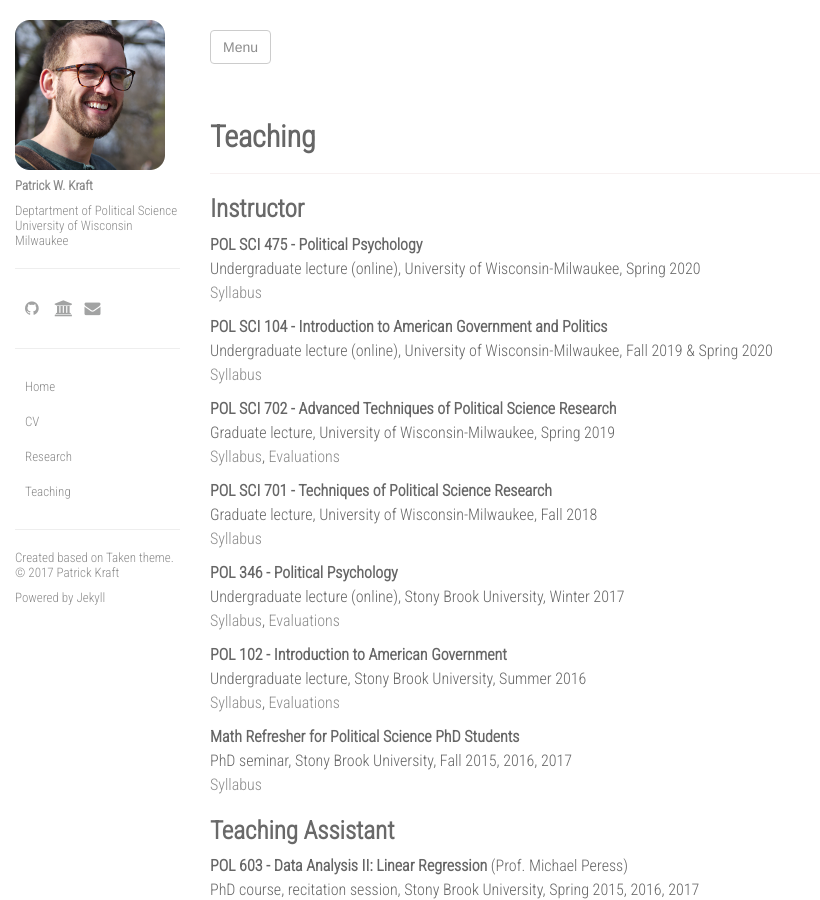
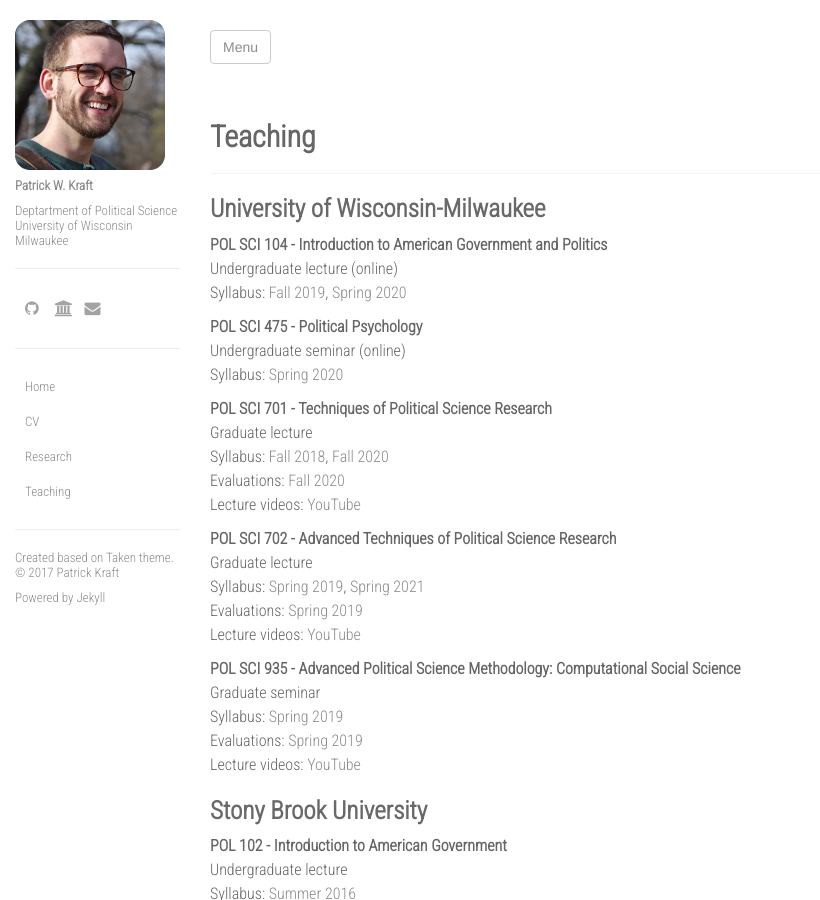
Before and after one commit to pwkraft/pwkraft-old.github.io, a Jekyll site: the page built from teaching.md, in a window 1280 px wide and 900 px high. Shown: the whole window, without its empty margins (0-820 px from the left). Built offline with Jekyll 4.4.1, drawn with Linux system fonts in a browser that asks for light colours; nearby versions of some CDN libraries; some of the changed text lies outside the part shown.

Commit message:
update cv, research, and teaching

```diff
--- a/teaching.md
+++ b/teaching.md
@@ -4,37 +4,49 @@
 permalink: /teaching/
 ---
 
+# University of Wisconsin-Milwaukee
 
-# Instructor
+**POL SCI 104 - Introduction to American Government and Politics** \\
+Undergraduate lecture (online) \\
+Syllabus: [Fall 2019](../resources/syllabi/PolSci104_2019.pdf), [Spring 2020](../resources/syllabi/PolSci104_2020.pdf)
 
 **POL SCI 475 - Political Psychology** \\
-Undergraduate lecture (online), University of Wisconsin-Milwaukee, Spring 2020 \\
-[Syllabus](../resources/syllabi/PolSci475_2020.pdf)
+Undergraduate seminar (online) \\
+Syllabus: [Spring 2020](../resources/syllabi/PolSci475_2020.pdf)
 
-**POL SCI 104 - Introduction to American Government and Politics** \\
-Undergraduate lecture (online), University of Wisconsin-Milwaukee, Fall 2019 & Spring 2020 \\
-[Syllabus](../resources/syllabi/PolSci104_2020.pdf)
+**POL SCI 701 - Techniques of Political Science Research** \\
+Graduate lecture \\
+Syllabus: [Fall 2018](../resources/syllabi/PolSci701_2018.pdf), [Fall 2020](../resources/syllabi/PolSci701_2020.pdf) \\
+Evaluations: [Fall 2020](../resources/syllabi/PolSci701_2020_Evals.pdf) \\
+Lecture videos: [YouTube](https://www.youtube.com/playlist?list=PLD7BlzsBs5Z8CGcdZ0ztdOivAbS2C5MO3)
 
 **POL SCI 702 - Advanced Techniques of Political Science Research** \\
-Graduate lecture, University of Wisconsin-Milwaukee, Spring 2019 \\
-[Syllabus](../resources/syllabi/PolSci702_2019.pdf), [Evaluations](../resources/syllabi/PolSci702_2019_Evals.pdf)
+Graduate lecture \\
+Syllabus: [Spring 2019](../resources/syllabi/PolSci702_2019.pdf), [Spring 2021](../resources/syllabi/PolSci702_2021.pdf) \\
+Evaluations: [Spring 2019](../resources/syllabi/PolSci702_2019_Evals.pdf) \\
+Lecture videos: [YouTube](https://www.youtube.com/playlist?list=PLD7BlzsBs5Z_A9qD_FLjE1UbQawV0dFTT)
 
-**POL SCI 701 - Techniques of Political Science Research** \\
-Graduate lecture, University of Wisconsin-Milwaukee, Fall 2018 \\
-[Syllabus](../resources/syllabi/PolSci701_2019.pdf)
+**POL SCI 935 - Advanced Political Science Methodology: Computational Social Science** \\
+Graduate seminar \\
+Syllabus: [Spring 2019](../resources/syllabi/PolSci935_2020.pdf) \\
+Evaluations: [Spring 2019](../resources/syllabi/PolSci935_2020_Evals.pdf) \\
+Lecture videos: [YouTube](https://www.youtube.com/playlist?list=PLD7BlzsBs5Z-u9z9pyJ2n3wIfOpXvbXMp)
+
+# Stony Brook University
+
+**POL 102 - Introduction to American Government** \\
+Undergraduate lecture \\
+Syllabus: [Summer 2016](../resources/syllabi/POL102_2016.pdf) \\
+Evaluations: [Summer 2016](../resources/syllabi/POL102_2016_Evals.pdf)
 
 **POL 346 - Political Psychology** \\
-Undergraduate lecture (online), Stony Brook University, Winter 2017 \\
-[Syllabus](../resources/syllabi/POL346_2017.pdf), [Evaluations](../resources/syllabi/POL346_2017_Evals.pdf)
-
-**POL 102 - Introduction to American Government** \\
-Undergraduate lecture, Stony Brook University, Summer 2016 \\
-[Syllabus](../resources/syllabi/POL102_2016.pdf), [Evaluations](../resources/syllabi/POL102_2016_Evals.pdf)
+Undergraduate lecture (online) \\
+Syllabus: [Winter 2017](../resources/syllabi/POL346_2017.pdf) \\
+Evaluations: [Winter 2017](../resources/syllabi/POL346_2017_Evals.pdf)
 
 **Math Refresher for Political Science PhD Students** \\
-PhD seminar, Stony Brook University, Fall 2015, 2016, 2017 \\
-[Syllabus](../resources/syllabi/mathcamp_syllabus.pdf)
-
+PhD seminar \\
+Syllabus: [Fall 2017, 2016, 2017](../resources/syllabi/mathcamp_syllabus.pdf)
 
 # Teaching Assistant
 
@@ -44,7 +56,6 @@
 **POL 602 - Data Analysis I: Introduction to Probability Theory** (Prof. Yanna Krupnikov) \\
 PhD course, recitation session, Stony Brook University, Fall 2014, 2015, 2016, 2017
 
-
 # Interests
 
 _Substantive_: American politics, public opinion and elections, ideology, media and politics\\
```
Also changed, not shown: research.md (+19 -20 lines), 7 other files.
